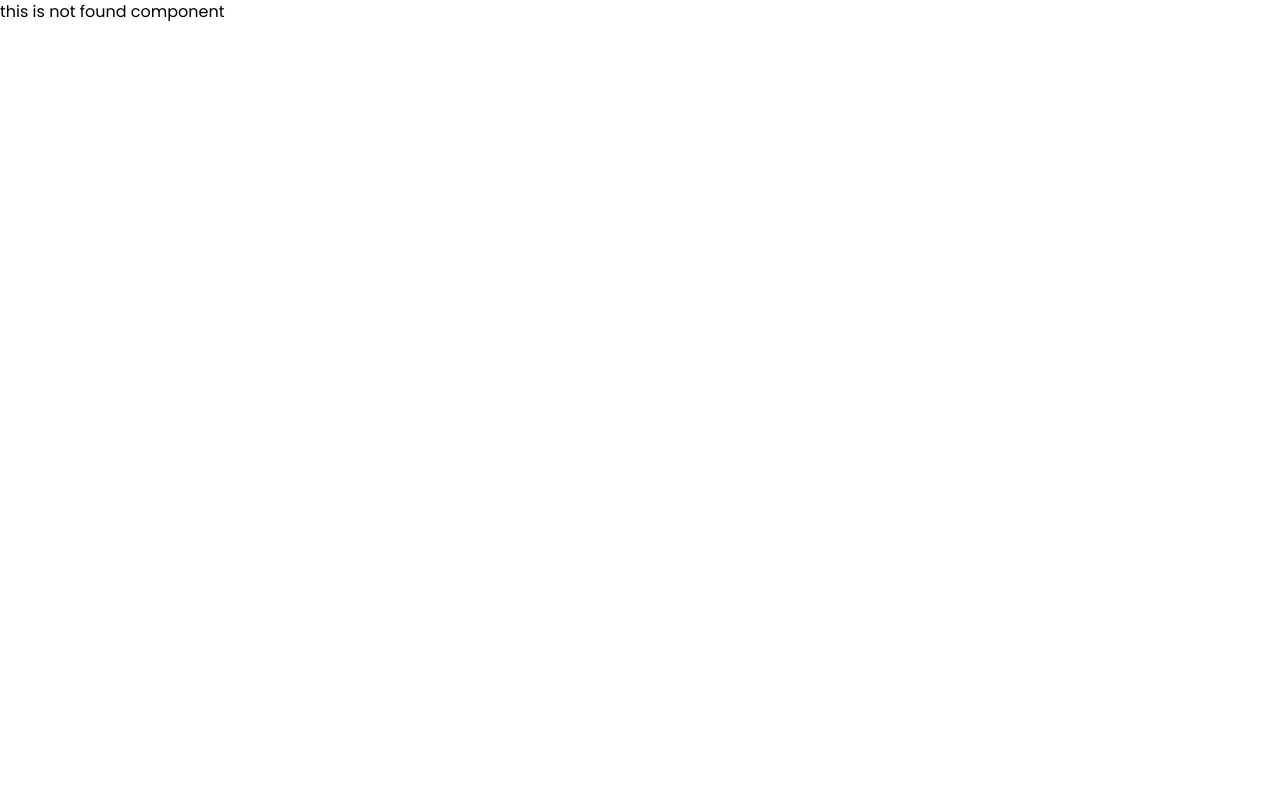
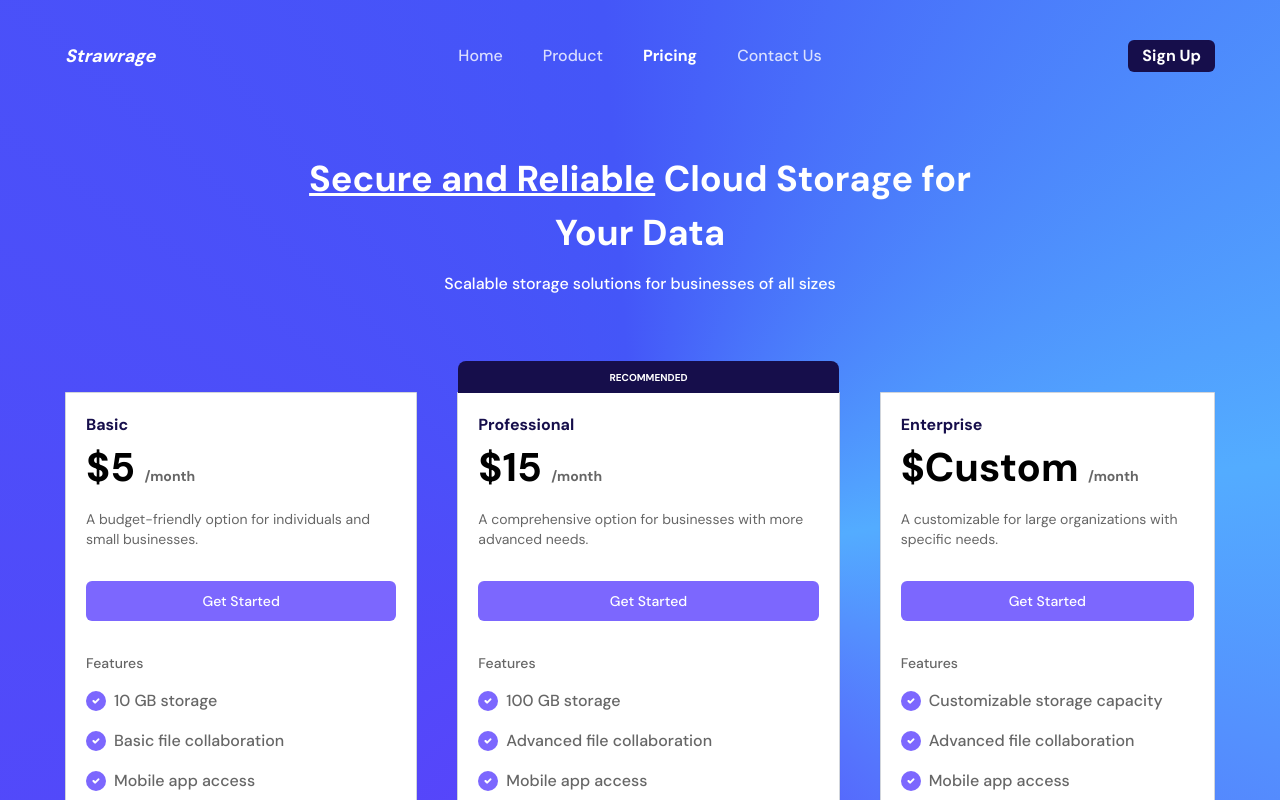
Before and after one commit to ahmadramadhaNn/code-the-design, a Vue app: page /priced in a window 1280 px wide. Before the commit this address had no page. Shown: the top 800 px of the page. Built offline with nearby package versions, Linux system fonts and the light colour scheme.

Commit message:
chore: finish priced design challenge

```diff
--- /dev/null
+++ b/src/components/priced/Available.vue
@@ -0,0 +1,8 @@
+<template>
+  <div
+    id="available"
+    class="w-5 h-5 rounded-full bg-[#7C67FE] grid place-content-center"
+  >
+    <img src="@/assets/Vectorr_white.png" alt="" />
+  </div>
+</template>
--- /dev/null
+++ b/src/components/priced/FeatureList.vue
@@ -0,0 +1,20 @@
+<script setup>
+import Available from "@/components/priced/Available.vue";
+import NotAvailable from "@/components/priced/NotAvailable.vue";
+
+defineProps({
+  features: Array,
+});
+</script>
+
+<template>
+  <div
+    v-for="(feature, index) in features"
+    :key="index"
+    class="flex items-center gap-2 mt-4"
+  >
+    <NotAvailable v-if="feature.available !== true" />
+    <Available v-else />
+    <p class="font-medium text-base text-black/60">{{ feature.name }}</p>
+  </div>
+</template>
--- /dev/null
+++ b/src/components/priced/Header.vue
@@ -0,0 +1,29 @@
+<script setup>
+import PageList from "@/components/priced/PageList.vue";
+
+const pageList = [
+  { id: 1, name: "Home" },
+  { id: 2, name: "Product" },
+  { id: 3, name: "Pricing" },
+  { id: 4, name: "Contact Us" },
+];
+</script>
+
+<template>
+  <header class="grid grid-cols-4 items-center gap-10">
+    <div class="">
+      <p class="italic font-bold text-lg text-white">Strawrage</p>
+    </div>
+    <div class="grid place-content-center col-span-2">
+      <PageList :page-list="pageList" />
+    </div>
+    <div class="grid place-content-end">
+      <button
+        type="button"
+        class="bg-[#160E4B] text-white font-bold text-base rounded-md text-center px-3.5 py-1"
+      >
+        Sign Up
+      </button>
+    </div>
+  </header>
+</template>
--- /dev/null
+++ b/src/components/priced/Hero.vue
@@ -0,0 +1,11 @@
+<template>
+  <div class="mx-auto max-w-2xl mt-20">
+    <h1 class="text-center font-bold text-[36px] text-white">
+      <span class="underline">Secure and Reliable</span> Cloud Storage for Your
+      Data
+    </h1>
+    <p class="text-center text-white font-medium text-base mt-3">
+      Scalable storage solutions for businesses of all sizes
+    </p>
+  </div>
+</template>
--- /dev/null
+++ b/src/components/priced/NotAvailable.vue
@@ -0,0 +1,8 @@
+<template>
+  <div
+    id="available"
+    class="w-5 h-5 rounded-full bg-[#FA0169] grid place-content-center"
+  >
+    <p class="text-white text-[13px] font-bold">&#x2715;</p>
+  </div>
+</template>
--- /dev/null
+++ b/src/components/priced/PageList.vue
@@ -0,0 +1,20 @@
+<script setup>
+defineProps({
+  pageList: Array,
+});
+</script>
+
+<template>
+  <ul class="flex items-center gap-10">
+    <li v-for="(list, index) in pageList" :key="index">
+      <a
+        :class="
+          list.id === 3 ? 'text-white font-bold' : 'text-white/80 font-medium'
+        "
+        href="#"
+        class="text-base"
+        >{{ list.name }}</a
+      >
+    </li>
+  </ul>
+</template>
--- /dev/null
+++ b/src/components/priced/PricedCard.vue
@@ -0,0 +1,41 @@
+<script setup>
+import FeatureList from "@/components/priced/FeatureList.vue";
+
+defineProps({
+  featureList: Array,
+});
+</script>
+
+<template>
+  <article
+    v-for="(feature, index) in featureList"
+    :key="index"
+    class="border border-gray-300 max-h-full rounded-b-md bg-white shadow-sm p-5 relative"
+  >
+    <div
+      v-if="feature.recommended"
+      class="absolute left-0 -top-8 rounded-tr-lg grid place-content-center rounded-tl-lg w-full h-8 bg-[#160E4B]"
+    >
+      <p class="text-center font-bold text-[10px] uppercase text-white">
+        recommended
+      </p>
+    </div>
+    <p class="text-[#160E4B] text-base font-bold">{{ feature.featureType }}</p>
+    <p id="price" class="font-bold text-[40px]">
+      ${{ feature.price }} <span class="text-sm text-black/60">/month</span>
+    </p>
+    <p id="desc" class="text-sm font-normal text-black/60 mt-3">
+      {{ feature.desc }}
+    </p>
+    <button
+      type="button"
+      class="bg-[#7C67FE] text-white text-center font-medium text-sm mt-8 w-full py-2.5 rounded-md"
+    >
+      Get Started
+    </button>
+    <div class="mt-8">
+      <p class="font-medium text-sm text-black/60">Features</p>
+      <FeatureList :features="feature.features" />
+    </div>
+  </article>
+</template>
--- /dev/null
+++ b/src/data/featureData.js
@@ -0,0 +1,139 @@
+const featureData = [
+  {
+    id: 1,
+    featureType: "Basic",
+    price: 5,
+    desc: "A budget-friendly option for individuals and small businesses.",
+    features: [
+      {
+        id: 1,
+        name: "10 GB storage",
+        available: true,
+      },
+      {
+        id: 2,
+        name: "Basic file collaboration",
+        available: true,
+      },
+      {
+        id: 3,
+        name: "Mobile app access",
+        available: true,
+      },
+      {
+        id: 4,
+        name: "File synchronization across devices",
+        available: true,
+      },
+      {
+        id: 5,
+        name: "Support for common file types",
+        available: true,
+      },
+      {
+        id: 6,
+        name: "Automatic file backup",
+        available: false,
+      },
+    ],
+  },
+  {
+    id: 2,
+    featureType: "Professional",
+    price: 15,
+    recommended: true,
+    desc: "A comprehensive option for businesses with more advanced needs.",
+    features: [
+      {
+        id: 1,
+        name: "100 GB storage",
+        available: true,
+      },
+      {
+        id: 2,
+        name: "Advanced file collaboration",
+        available: true,
+      },
+      {
+        id: 3,
+        name: "Mobile app access",
+        available: true,
+      },
+      {
+        id: 4,
+        name: "File synchronization across devices",
+        available: true,
+      },
+      {
+        id: 5,
+        name: "Support for common file types",
+        available: true,
+      },
+      {
+        id: 6,
+        name: "Automatic file backup",
+        available: true,
+      },
+      {
+        id: 7,
+        name: "Advanced security features",
+        available: true,
+      },
+    ],
+  },
+  {
+    id: 3,
+    featureType: "Enterprise",
+    price: "Custom",
+    desc: "A customizable for large organizations with specific needs.",
+    features: [
+      {
+        id: 1,
+        name: "Customizable storage capacity",
+        available: true,
+      },
+      {
+        id: 2,
+        name: "Advanced file collaboration",
+        available: true,
+      },
+      {
+        id: 3,
+        name: "Mobile app access",
+        available: true,
+      },
+      {
+        id: 4,
+        name: "File synchronization across devices",
+        available: true,
+      },
+      {
+        id: 5,
+        name: "Support for common file types",
+        available: true,
+      },
+      {
+        id: 6,
+        name: "Automatic file backup",
+        available: true,
+      },
+      {
+        id: 7,
+        name: "Advanced security features",
+        available: true,
+      },
+      {
+        id: 8,
+        name: "Customizable features",
+        available: true,
+      },
+      {
+        id: 9,
+        name: "Purchase additional features",
+        available: true,
+      },
+    ],
+  },
+];
+
+export default featureData;
--- /dev/null
+++ b/src/pages/Priced.vue
@@ -0,0 +1,31 @@
+<script setup>
+import Header from "@/components/priced/Header.vue";
+import Hero from "@/components/priced/Hero.vue";
+import PricedCard from "@/components/priced/PricedCard.vue";
+
+import featureData from "@/data/featureData";
+</script>
+
+<template>
+  <div id="priced_container" class="min-h-[500px] font-['DM_Sans'] pb-14">
+    <div class="max-w-[1150px] mx-auto pt-10">
+      <Header />
+      <Hero />
+      <div class="flex items-start gap-10 mt-24">
+        <PricedCard :feature-list="featureData" />
+      </div>
+    </div>
+  </div>
+</template>
+
+<style scoped>
+#priced_container {
+  background: conic-gradient(
+    from 180deg at 50% 50%,
+    #5b41fb 0deg,
+    #4456f8 176.25deg,
+    #53acff 260.62deg,
+    #573dfb 360deg
+  );
+}
+</style>
--- a/src/router/index.js
+++ b/src/router/index.js
@@ -33,6 +33,11 @@ const routes = [
     component: () => import("@/pages/Pricy.vue"),
   },
   {
+    path: "/priced",
+    name: "Priced",
+    component: () => import("@/pages/Priced.vue"),
+  },
+  {
     path: "/:pathMatch(.*)",
     name: "NotFound",
     component: () => import("@/pages/NotFound.vue"),
```
Also changed, not shown: src/assets/Vectorr_white.png (added).
